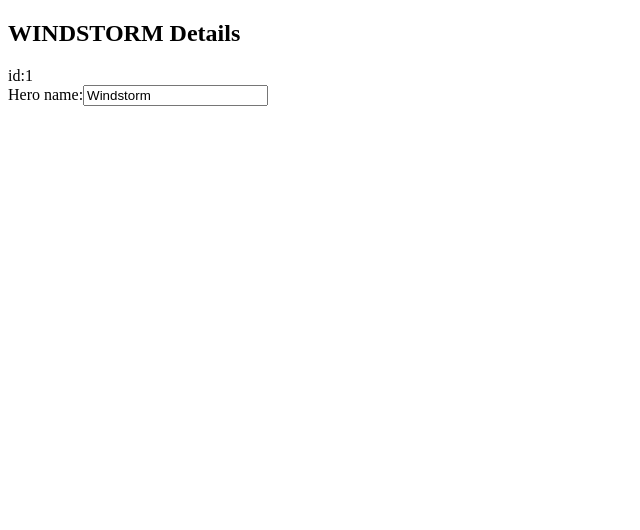
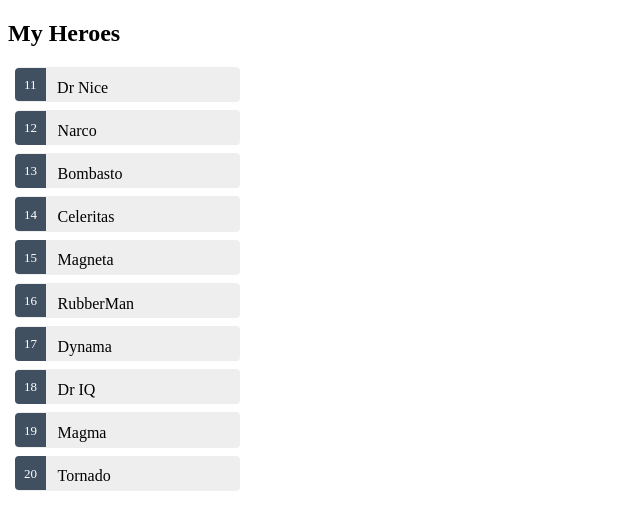
Before and after one commit to YaqoobAslam/angular-tour-of-heroes-create-feature-component, an Angular app: page /heroes in a window 1280 px wide. Shown: the top 530 px of the page, without its empty margins (0-640 px from the left). Built offline with nearby package versions, Linux system fonts and the light colour scheme.

Commit message:
initial commit

```diff
--- a/src/app/app.module.ts
+++ b/src/app/app.module.ts
@@ -3,11 +3,13 @@
 import { FormsModule } from '@angular/forms'; // <-- NgModel lives here
 import { AppComponent } from './app.component';
 import { HeroesComponent } from './heroes/heroes.component';
+import { HeroDetailComponent } from './hero-detail/hero-detail.component';
 
 @NgModule({
   declarations: [
     AppComponent,
-    HeroesComponent
+    HeroesComponent,
+    HeroDetailComponent
   ],
   imports: [
     BrowserModule,
--- /dev/null
+++ b/src/app/hero-detail/hero-detail.component.html
@@ -0,0 +1,9 @@
+<div *ngIf="hero">
+    <h2>{{hero.name | uppercase}} Details</h2>
+    <div><span>id:</span>{{hero.id}}</div>
+
+    <div>
+        <label for="her-name">Hero name:</label>
+        <input id="her-name" [(ngModel)]="hero.name" placeholder="name">
+    </div>
+</div>
--- /dev/null
+++ b/src/app/hero-detail/hero-detail.component.ts
@@ -0,0 +1,15 @@
+import { Component, OnInit } from '@angular/core';
+
+@Component({
+  selector: 'app-hero-detail',
+  templateUrl: './hero-detail.component.html',
+  styleUrls: ['./hero-detail.component.css']
+})
+export class HeroDetailComponent implements OnInit {
+
+  constructor() { }
+
+  ngOnInit(): void {
+  }
+
+}
--- a/src/app/heroes/heroes.component.css
+++ b/src/app/heroes/heroes.component.css
@@ -0,0 +1,52 @@
+/* HeroesComponent's private CSS styles */
+.heroes {
+    margin: 0 0 2em 0;
+    list-style-type: none;
+    padding: 0;
+    width: 15em;
+  }
+  .heroes li {
+    cursor: pointer;
+    position: relative;
+    left: 0;
+    background-color: #EEE;
+    margin: .5em;
+    padding: .3em 0;
+    height: 1.6em;
+    border-radius: 4px;
+  }
+  .heroes li:hover {
+    color: #2c3a41;
+    background-color: #e6e6e6;
+    left: .1em;
+  }
+  .heroes li.selected {
+    background-color: black;
+    color: white;
+  }
+  .heroes li.selected:hover {
+    background-color: #505050;
+    color: white;
+  }
+  .heroes li.selected:active {
+    background-color: black;
+    color: white;
+  }
+  .heroes .badge {
+    display: inline-block;
+    font-size: small;
+    color: white;
+    padding: 0.8em 0.7em 0 0.7em;
+    background-color:#405061;
+    line-height: 1em;
+    position: relative;
+    left: -1px;
+    top: -4px;
+    height: 1.8em;
+    margin-right: .8em;
+    border-radius: 4px 0 0 4px;
+  }
+
+  input {
+    padding: .5rem;
+  }
--- a/src/app/heroes/heroes.component.html
+++ b/src/app/heroes/heroes.component.html
@@ -1,6 +1,18 @@
-<h2>{{hero.name | uppercase}} Details</h2>
-<div><span>id:</span>{{hero.id}}</div>
+
+<h2>My Heroes</h2>
+<ul class="heroes">
+    <li *ngFor="let hero of heroes"
+     [class.selected]="hero===selectedHero"
+     (click)="onSelect(hero)">
+        <span class="badge">{{hero.id}}</span>{{hero.name}}
+    </li>
+</ul>
+
+<div *ngIf="selectedHero">
+<h2>{{selectedHero.name | uppercase}} Details</h2>
+<div><span>id:</span>{{selectedHero.id}}</div>
 <div>
-    <label for="name">Hero name:</label>
-    <input id="name" [(ngModel)]="hero.name" placeholder="name">
+    <label for="hero-name">Hero name</label>
+    <input id="her-name" [(ngModel)]="selectedHero.name" placeholder="name">
 </div>
+</div>
--- a/src/app/heroes/heroes.component.ts
+++ b/src/app/heroes/heroes.component.ts
@@ -9,14 +9,16 @@
 })
 export class HeroesComponent implements OnInit {
 
-  hero: Hero = {
-    id: 1,
-    name: 'Windstorm',
-  };
+  heroes = HEROES;
 
-  constructor() { }
+selectedHero? :Hero;
 
-  ngOnInit(): void {
-  }
+constructor() { }
+
+ngOnInit(): void {
+}
+onSelect(hero: Hero): void {
+  this.selectedHero = hero;
+}
 
 }
```
Also changed, not shown: src/app/hero-detail/hero-detail.component.css (added), 2 other files (tests, documents, lock files or other folders).
